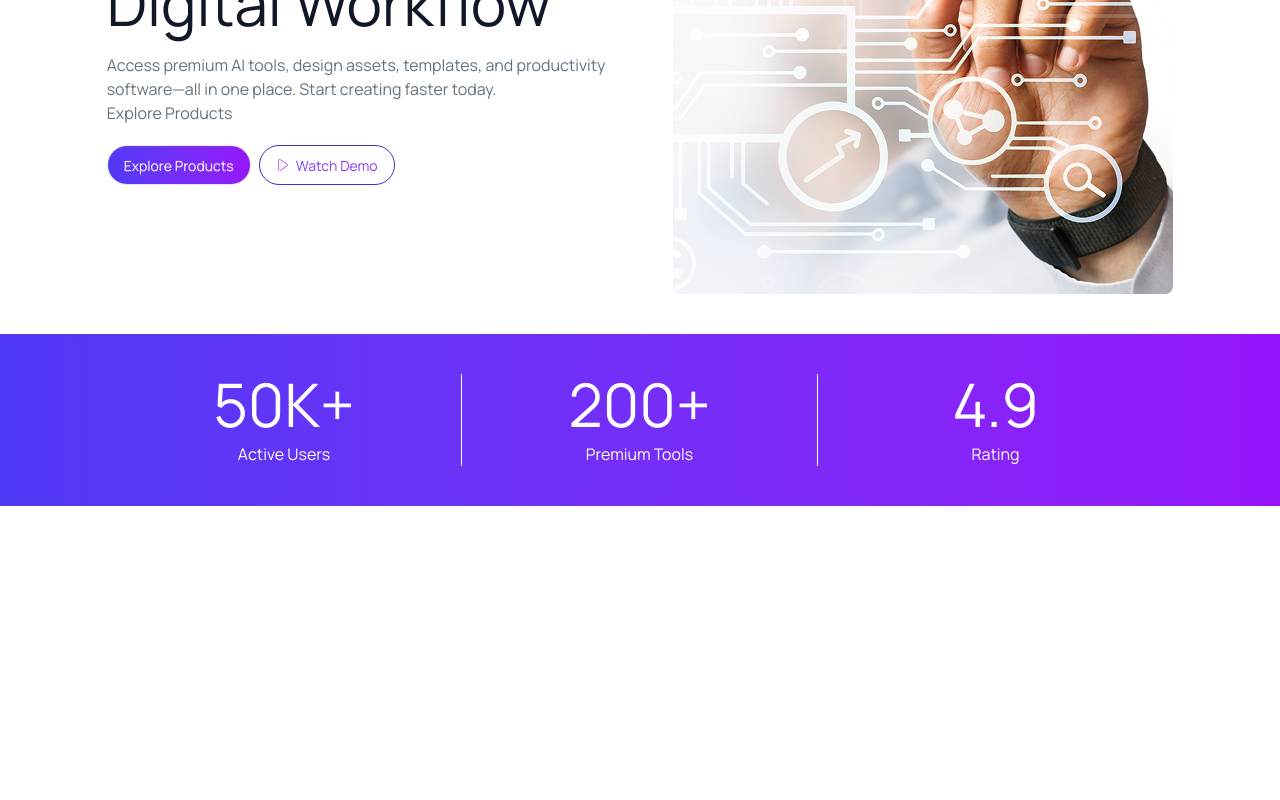
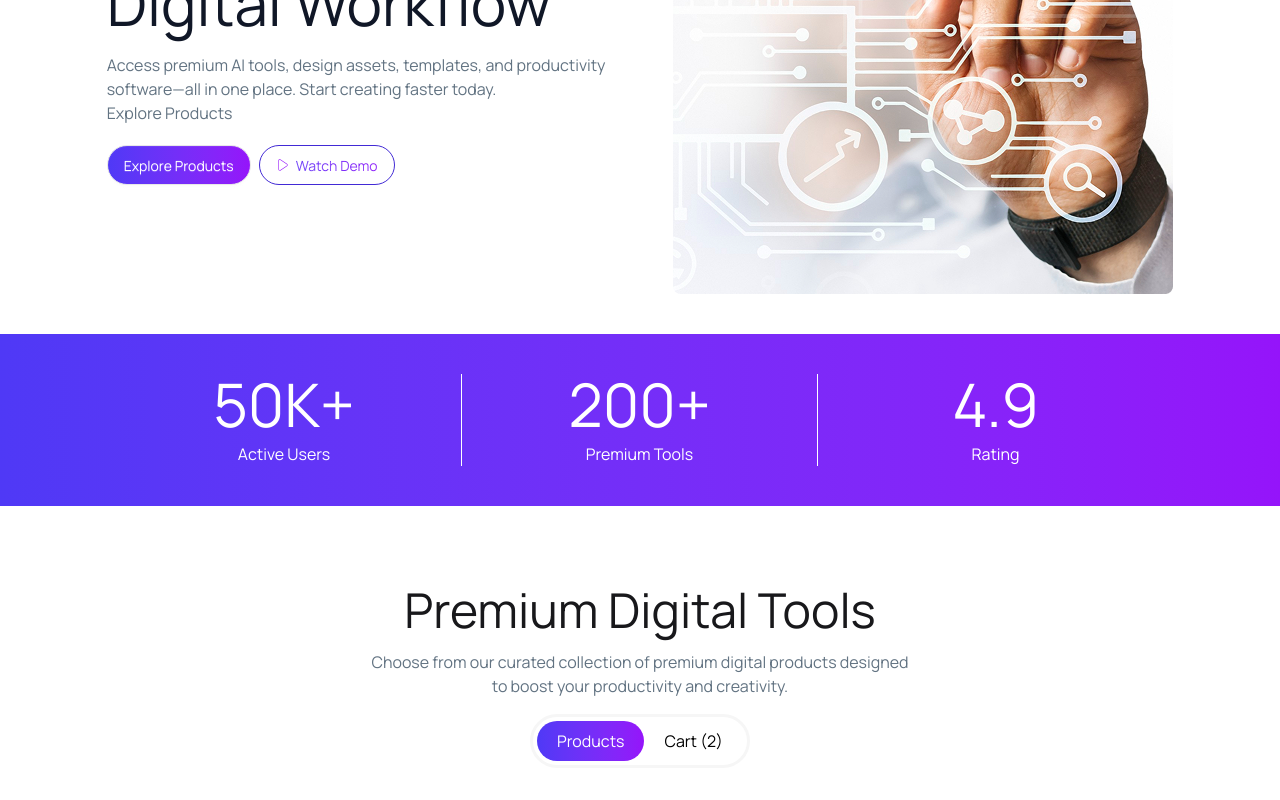
Before and after one commit to ashaasarkaar/B13-A6-DigiTools-Platform-repo, a React (Vite) app: page / in a window 1280 px wide. Shown: the part 421-1221 px from the top of the page. Before the commit the page ends 927 px from the top, so only its background shows below. Built offline with nearby package versions, Linux system fonts and the light colour scheme.

Commit message:
Toggle between two buttons with function added

```diff
--- a/src/App.jsx
+++ b/src/App.jsx
@@ -3,6 +3,7 @@ import './App.css'
 import Banner from './HomePage/Banner/Banner'
 import NavBar from './HomePage/NavBar/NavBar'
 import Rating from './HomePage/Rating/Rating'
+import Tools from './HomePage/Tools/Tools'
 
 function App() {
 
@@ -17,6 +18,7 @@ function App() {
    <main>
       <Banner></Banner>
       <Rating></Rating>
+      <Tools></Tools>
    </main>
 
 
--- /dev/null
+++ b/src/HomePage/Tools/Tools.jsx
@@ -0,0 +1,44 @@
+import React, { useState } from 'react';
+
+const Tools = () => {
+    const[active, setActive] = useState('Products')
+    return (
+        <div>
+
+            {/* Tools Section START */}
+            <div className='mt-20 mb-80 text-center space-y-4'>
+
+                <h1 className='font-extrabold text-5xl'>Premium Digital Tools</h1>
+                <p className='text-[#627382]'>Choose from our curated collection of premium digital products designed <br /> to boost your productivity and creativity.</p>
+
+                <div className="inline-flex rounded-full border-3 border-[#F6F6F6] p-1">
+
+                    <button onClick={()=> setActive('Products')}
+                    className={`rounded-full px-5 py-2 cursor-pointer transition-colors duration-300 ease-in-out
+                        ${  active === 'Products'
+                            ? 'bg-linear-to-r from-[#4F39F6] to-[#9514FA] text-white'
+                            : 'text-black'
+                        }
+                    `}>
+                        Products
+                    </button>
+
+                         <button onClick={()=> setActive('Cart')}
+                    className={`rounded-full px-5 py-2 cursor-pointer transition-colors duration-300 ease-in-out
+                        ${  active === 'Cart'
+                            ? 'bg-linear-to-r from-[#4F39F6] to-[#9514FA] text-white'
+                            : 'text-black'
+                        }
+                    `}>
+                        Cart (2)
+                    </button>
+                </div>
+
+            </div>
+            {/* Tools Section END */}
+
+        </div>
+    );
+};
+
+export default Tools;
```
